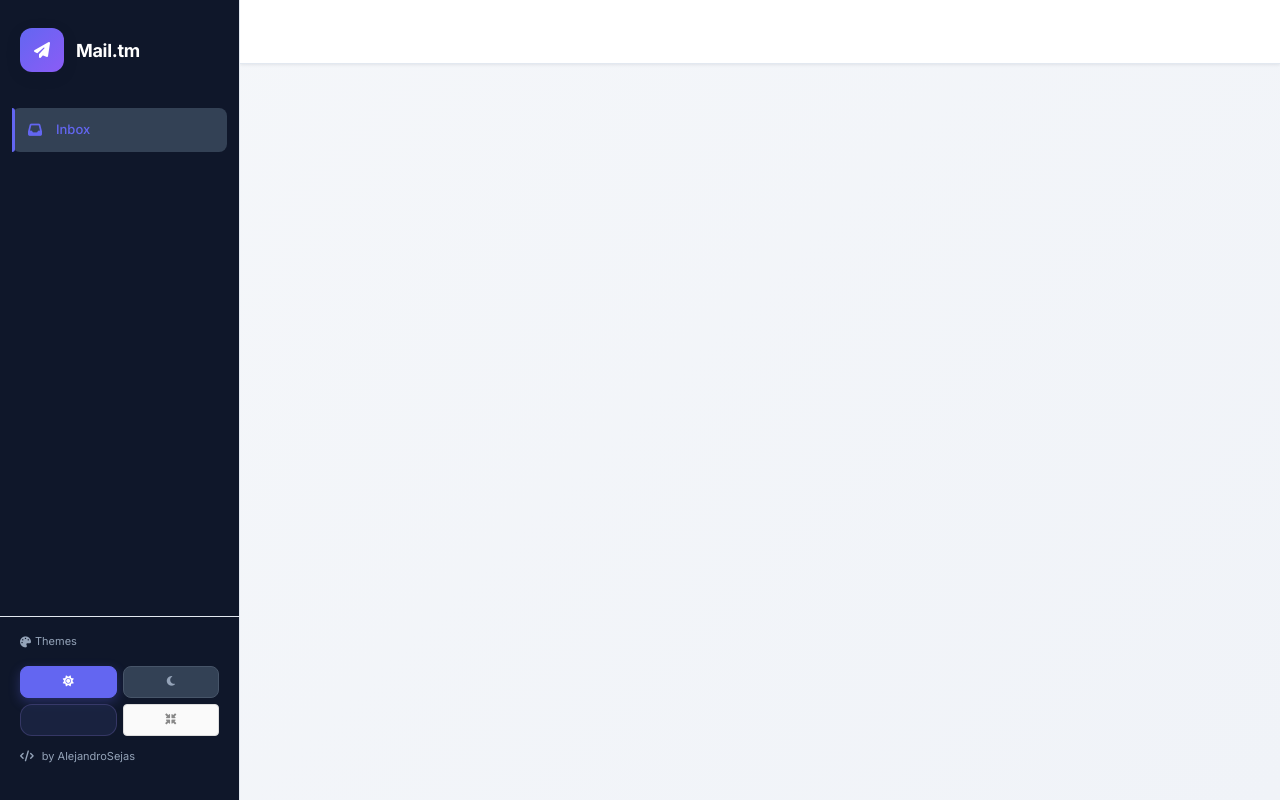
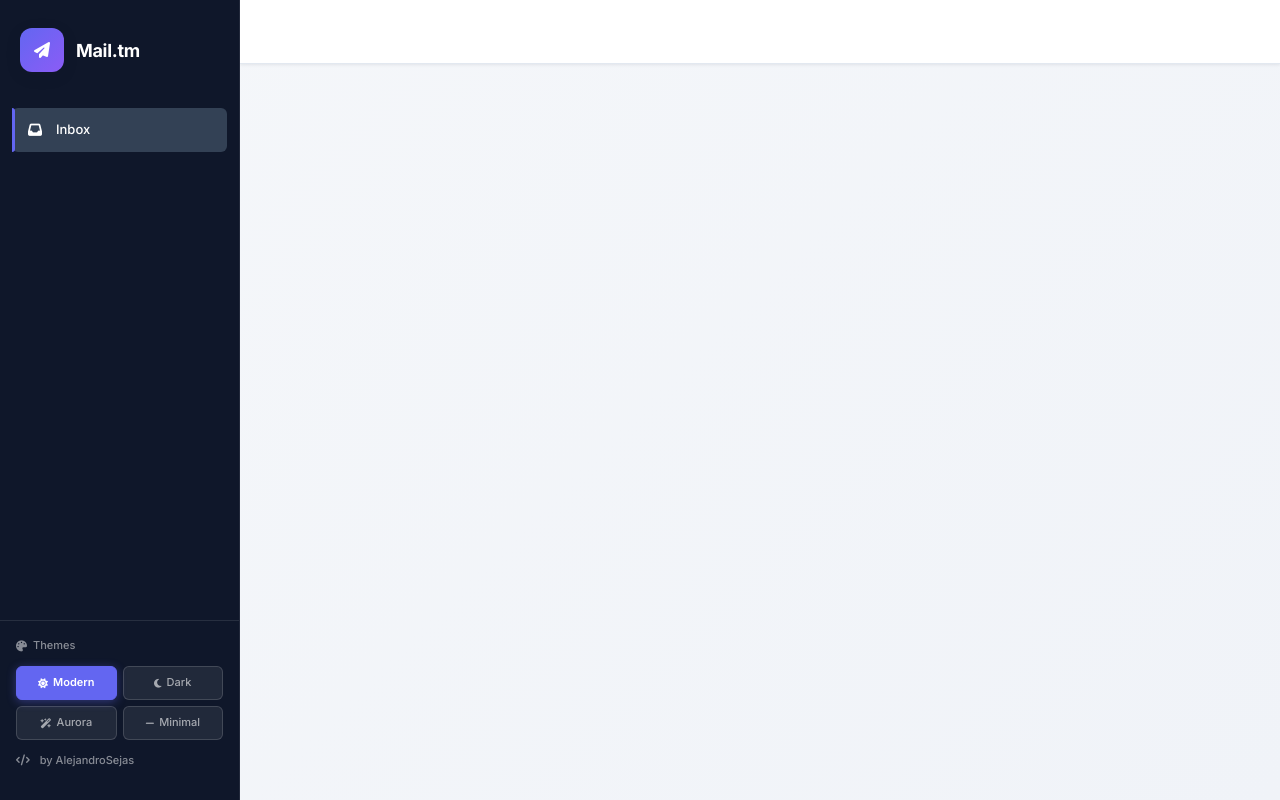
Before and after one commit to alejandrosejas/mail.tm, a Flask app: template templates/base.html in a window 1280 px wide. Run offline with Flask 3, Linux system fonts and the light colour scheme; the template is opened without the code that fills it, so the values that code supplies are empty.

Commit message:
Fix theme switcher visibility and icon issues across all themes
- Replace non-existent FA icons (fa-northern-lights, fa-minimize) with
  real ones (fa-wand-magic-sparkles, fa-minus)
- Use hardcoded rgba colors for sidebar theme buttons so they're visible
  against the dark sidebar background in Modern/Dark/Aurora themes
- Add explicit Minimal theme overrides for sidebar elements since its
  sidebar is light (#f5f5f5) instead of dark
- Fix sidebar link, footer text, and border colors using explicit values
  instead of theme variables that were invisible on dark backgrounds
- Add text labels to sidebar theme buttons for better discoverability

Co-Authored-By: Claude Opus 4.6 (1M context) <noreply@anthropic.com>

```diff
--- a/static/css/style.css
+++ b/static/css/style.css
@@ -181,9 +181,13 @@ body {
     flex-shrink: 0;
     z-index: 100;
     transition: transform var(--transition);
-    border-right: 1px solid var(--color-border);
+    border-right: 1px solid rgba(255, 255, 255, 0.08);
     position: relative;
     overflow: hidden;
+}
+
+[data-theme="minimal"] .app-sidebar {
+    border-right-color: #ddd;
 }
 
 /* Glassmorphism effect for Aurora */
@@ -224,6 +228,10 @@ body {
     letter-spacing: -0.3px;
 }
 
+[data-theme="minimal"] .brand-text {
+    color: #1a1a1a;
+}
+
 .sidebar-nav {
     flex: 1;
     padding: 0 12px;
@@ -234,12 +242,12 @@ body {
     align-items: center;
     gap: 12px;
     padding: 12px 14px;
-    border-radius: var(--radius-sm);
-    color: var(--color-text-muted);
+    border-radius: 6px;
+    color: rgba(255, 255, 255, 0.5);
     text-decoration: none;
     font-size: 13px;
     font-weight: 500;
-    transition: all var(--transition-fast);
+    transition: all 0.15s ease-out;
     position: relative;
     margin: 4px 0;
 }
@@ -254,16 +262,16 @@ body {
     border-radius: 0 3px 3px 0;
     background: var(--color-primary);
     opacity: 0;
-    transition: opacity var(--transition-fast);
+    transition: opacity 0.15s ease-out;
 }
 
 .sidebar-link:hover {
-    color: var(--color-primary);
+    color: white;
     background: var(--color-sidebar-hover);
 }
 
 .sidebar-link.active {
-    color: var(--color-primary);
+    color: white;
     background: var(--color-sidebar-active);
 }
 
@@ -275,26 +283,48 @@ body {
     width: 18px;
     text-align: center;
     font-size: 14px;
-    transition: transform var(--transition-fast);
+    transition: transform 0.15s ease-out;
 }
 
 .sidebar-link:hover i {
     transform: translateX(2px);
 }
 
+/* Minimal theme has light sidebar */
+[data-theme="minimal"] .sidebar-link {
+    color: #888;
+}
+
+[data-theme="minimal"] .sidebar-link:hover {
+    color: #1a1a1a;
+}
+
+[data-theme="minimal"] .sidebar-link.active {
+    color: #1a1a1a;
+}
+
 .sidebar-footer {
-    padding: 16px 20px 20px;
-    border-top: 1px solid var(--color-border);
+    padding: 16px 16px 20px;
+    border-top: 1px solid rgba(255, 255, 255, 0.1);
     margin-top: auto;
 }
 
+[data-theme="minimal"] .sidebar-footer {
+    border-top-color: #ddd;
+}
+
 .sidebar-footer-text {
-    color: var(--color-text-muted);
+    color: rgba(255, 255, 255, 0.5);
     font-size: 11px;
-    margin-bottom: 16px;
+    font-weight: 500;
+    margin-bottom: 12px;
     display: flex;
     align-items: center;
-    gap: 4px;
+    gap: 6px;
+}
+
+[data-theme="minimal"] .sidebar-footer-text {
+    color: #888;
 }
 
 /* Theme Switcher */
@@ -306,44 +336,68 @@ body {
 
 .theme-btn {
     width: 100%;
-    height: 32px;
-    border: 1.5px solid var(--color-border);
-    background: var(--color-surface-alt);
-    border-radius: var(--radius-sm);
+    height: 34px;
+    border: 1.5px solid rgba(255, 255, 255, 0.15);
+    background: rgba(255, 255, 255, 0.08);
+    border-radius: 6px;
     cursor: pointer;
     font-size: 11px;
     font-weight: 500;
-    color: var(--color-text-muted);
-    transition: all var(--transition-fast);
+    font-family: var(--font);
+    color: rgba(255, 255, 255, 0.6);
+    transition: all 0.15s ease-out;
     position: relative;
     overflow: hidden;
+    display: flex;
+    align-items: center;
+    justify-content: center;
+    gap: 5px;
+}
+
+.theme-btn i {
+    font-size: 10px;
 }
 
 .theme-btn:hover {
-    border-color: var(--color-primary);
-    color: var(--color-primary);
-    background: var(--color-primary-bg);
+    border-color: rgba(255, 255, 255, 0.3);
+    color: rgba(255, 255, 255, 0.9);
+    background: rgba(255, 255, 255, 0.12);
 }
 
 .theme-btn.active {
     background: var(--color-primary);
     color: white;
     border-color: var(--color-primary);
-    box-shadow: 0 4px 12px rgba(99, 102, 241, 0.3);
+    box-shadow: 0 2px 10px rgba(99, 102, 241, 0.4);
     font-weight: 600;
 }
 
 [data-theme="dark"] .theme-btn.active {
-    box-shadow: 0 4px 12px rgba(0, 217, 255, 0.3);
+    box-shadow: 0 2px 10px rgba(0, 217, 255, 0.4);
 }
 
 [data-theme="aurora"] .theme-btn.active {
-    box-shadow: 0 4px 12px rgba(167, 139, 250, 0.3);
+    box-shadow: 0 2px 10px rgba(167, 139, 250, 0.4);
+}
+
+/* Minimal theme has a light sidebar, so invert button colors */
+[data-theme="minimal"] .theme-btn {
+    border-color: #ccc;
+    background: #e8e8e8;
+    color: #666;
+}
+
+[data-theme="minimal"] .theme-btn:hover {
+    border-color: #999;
+    background: #ddd;
+    color: #333;
 }
 
 [data-theme="minimal"] .theme-btn.active {
+    background: #1a1a1a;
+    color: white;
+    border-color: #1a1a1a;
     box-shadow: none;
-    border: 1.5px solid var(--color-text);
 }
 
 /* --- Main Content --- */
--- a/templates/base.html
+++ b/templates/base.html
@@ -35,16 +35,16 @@
                 </div>
                 <div class="theme-switcher">
                     <button class="theme-btn active" data-theme="modern" title="Modern" onclick="setTheme('modern')">
-                        <i class="fas fa-sun"></i>
+                        <i class="fas fa-sun"></i> Modern
                     </button>
                     <button class="theme-btn" data-theme="dark" title="Dark" onclick="setTheme('dark')">
-                        <i class="fas fa-moon"></i>
+                        <i class="fas fa-moon"></i> Dark
                     </button>
                     <button class="theme-btn" data-theme="aurora" title="Aurora" onclick="setTheme('aurora')">
-                        <i class="fas fa-northern-lights"></i>
+                        <i class="fas fa-wand-magic-sparkles"></i> Aurora
                     </button>
                     <button class="theme-btn" data-theme="minimal" title="Minimal" onclick="setTheme('minimal')">
-                        <i class="fas fa-minimize"></i>
+                        <i class="fas fa-minus"></i> Minimal
                     </button>
                 </div>
                 <div class="sidebar-footer-text" style="margin-top: 12px;">
--- a/templates/login.html
+++ b/templates/login.html
@@ -16,10 +16,10 @@
                 <i class="fas fa-moon"></i>
             </button>
             <button class="login-theme-btn" data-theme="aurora" title="Aurora" onclick="setTheme('aurora')">
-                <i class="fas fa-northern-lights"></i>
+                <i class="fas fa-wand-magic-sparkles"></i>
             </button>
             <button class="login-theme-btn" data-theme="minimal" title="Minimal" onclick="setTheme('minimal')">
-                <i class="fas fa-minimize"></i>
+                <i class="fas fa-minus"></i>
             </button>
         </div>
 
```
